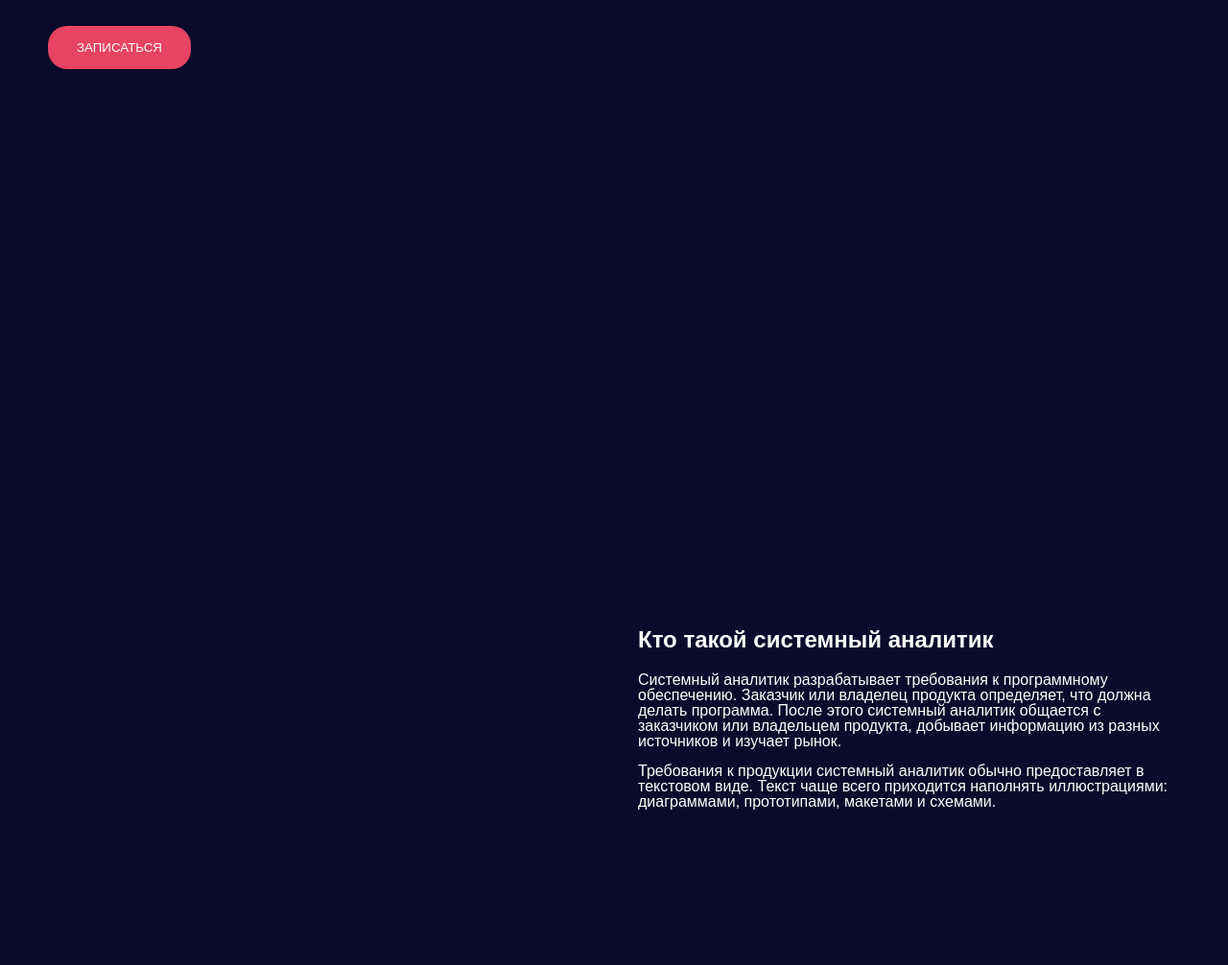
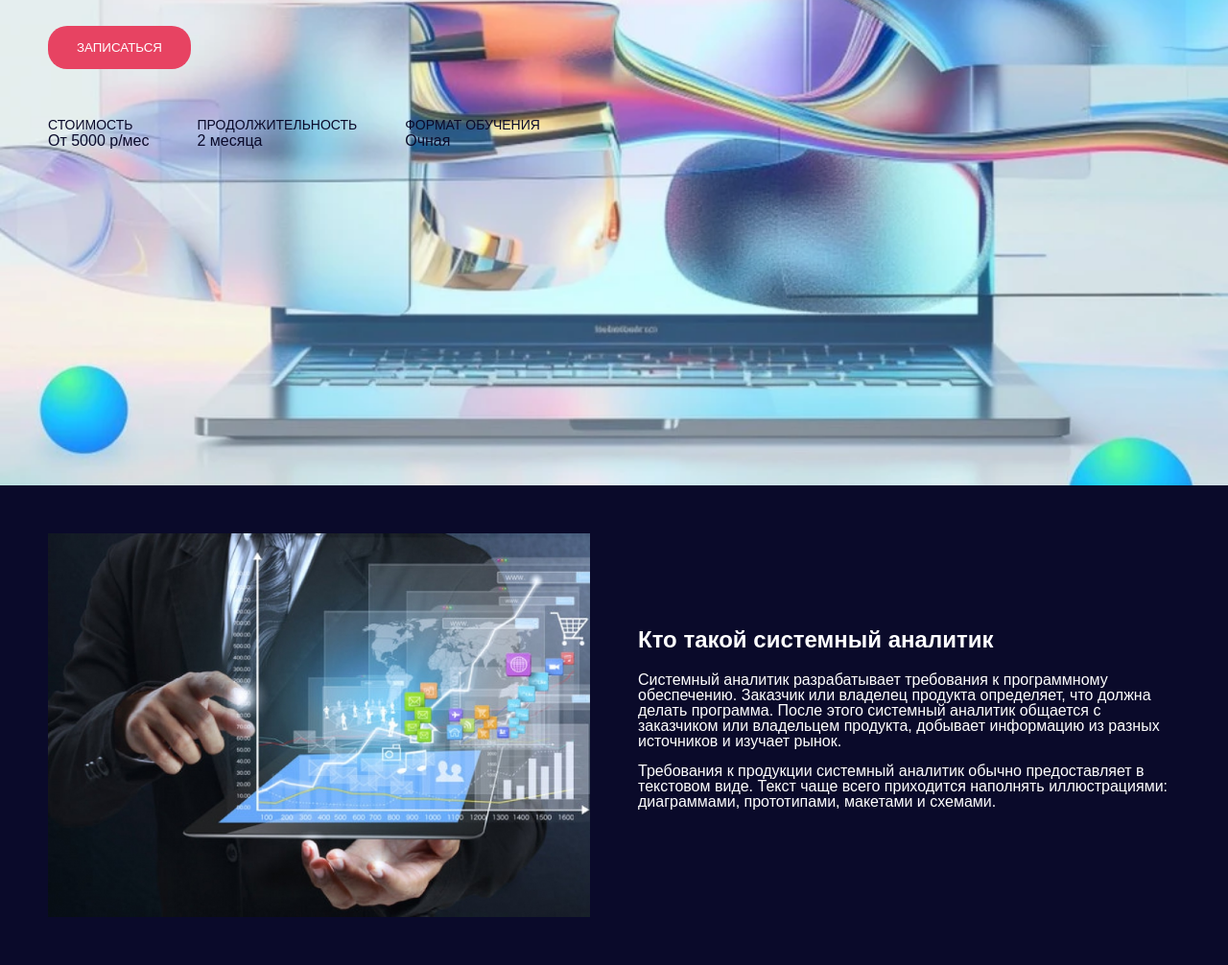
Before and after one commit to anni50021/van, a plain HTML site: page index.html in a window 1280 px wide. Shown: the part 294-1300 px from the top of the page at 96% size. Drawn offline with Linux system fonts and the light colour scheme.

Commit message:
Update style.css

```diff
--- a/style.css
+++ b/style.css
@@ -55,7 +55,7 @@ body {
 /* Главный экран */
 .hero {
     padding: 150px 50px 50px;
-    background-image: url('../New5/wr-960.webp');
+    background-image: url('wr-960.webp');
     background-size: cover;
     min-height: 100vh;
 }
@@ -115,7 +115,7 @@ body {
 .info__image {
     width: 50%;
     height: 400px;
-    background-image: url('../New5/p7142.jpg');
+    background-image: url('p7142.jpg');
     background-size: cover;
 }
 
```
